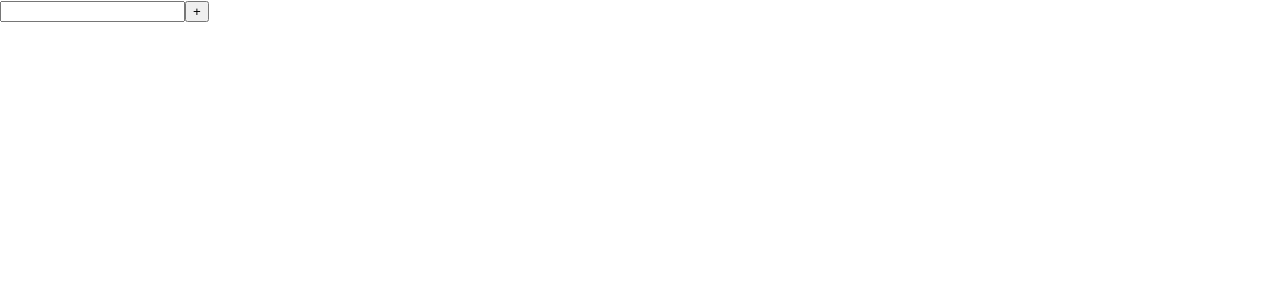
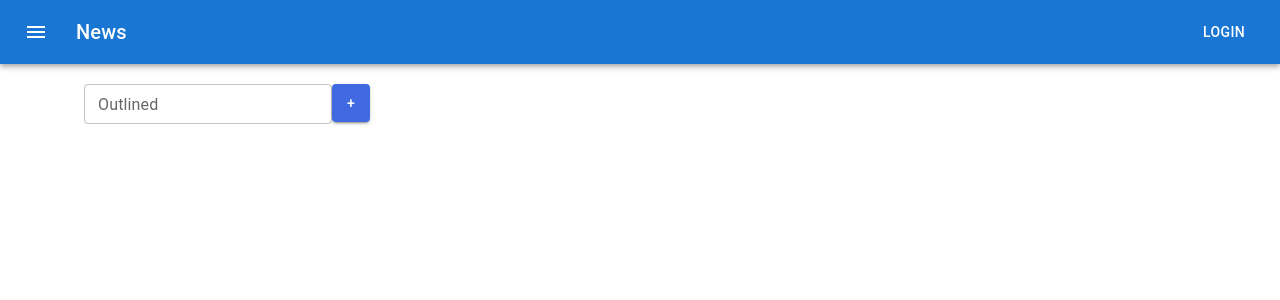
Before and after one commit to RomanMorozenko/todolist01, a React (Create React App) app: page / in a window 1280 px wide. Shown: the top 300 px of the page. Built offline with nearby package versions, Linux system fonts and the light colour scheme.

Commit message:
Task component added + material ui added + optimization with React.memo and use callBack

```diff
--- a/package.json
+++ b/package.json
@@ -3,6 +3,10 @@
   "version": "0.1.0",
   "private": true,
   "dependencies": {
+    "@emotion/react": "^11.11.1",
+    "@emotion/styled": "^11.11.0",
+    "@mui/icons-material": "^5.11.16",
+    "@mui/material": "^5.13.4",
     "@testing-library/jest-dom": "^5.14.1",
     "@testing-library/react": "^13.0.0",
     "@testing-library/user-event": "^13.2.1",
--- a/src/App.tsx
+++ b/src/App.tsx
@@ -1,4 +1,4 @@
-import React from 'react';
+import React, {useCallback} from 'react';
 import {TodoList} from "./components/TodoList/TodoList";
 import './App.css';
 import AddItemForm from "./components/AddItemForm/AddItemForm";
@@ -6,10 +6,18 @@ import {useDispatch, useSelector} from "react-redux";
 import {AppRootStateType} from "./reducers/store";
 import {
     addTodolistAC,
-    changeTodolistFilterAC,
     changeTodolistTitleAC,
     removeTodolistAC
 } from "./reducers/todoListsReducer";
+import AppBar from '@mui/material/AppBar';
+import Toolbar from '@mui/material/Toolbar';
+import Typography from '@mui/material/Typography';
+import Button from '@mui/material/Button';
+import IconButton from '@mui/material/IconButton';
+import MenuIcon from '@mui/icons-material/Menu';
+import Container from '@mui/material/Container';
+import Grid from '@mui/material/Grid';
+import Paper from '@mui/material/Paper';
 
 export type TaskType = {
     id: string
@@ -18,7 +26,7 @@ export type TaskType = {
 }
 
 export type TasksStateType = {
-    [id:string]:Array<TaskType>
+    [id: string]: Array<TaskType>
 }
 
 export type TodoListType = {
@@ -30,41 +38,64 @@ export type TodoListType = {
 export type FilterType = 'all' | 'active' | 'completed';
 
 function App() {
-    const todoLists = useSelector<AppRootStateType,Array<TodoListType>>(state=>state.todolists)
+    console.log('App')
+    const todoLists = useSelector<AppRootStateType, Array<TodoListType>>(state => state.todolists)
     const dispatch = useDispatch();
 
 
-    const handleDeleteTodoList = (todoListID:string) => {
+    const handleDeleteTodoList = useCallback((todoListID: string) => {
         dispatch(removeTodolistAC(todoListID));
-    }
+    },[dispatch])
 
-    const handleAddNewTodoList = (title:string) => {
+    const handleAddNewTodoList = useCallback((title: string) => {
         dispatch(addTodolistAC(title))
-    }
+    }, [dispatch])
 
-    const handleChangeTodoListTitle = (todoListID:string,newTitle:string) => {
-        dispatch(changeTodolistTitleAC(todoListID,newTitle))
-    }
+    const handleChangeTodoListTitle = useCallback((todoListID: string, newTitle: string) => {
+        dispatch(changeTodolistTitleAC(todoListID, newTitle))
+    },[dispatch])
 
     return (
         <div className="App">
+            <AppBar position="static">
+                <Toolbar>
+                    <IconButton
+                        size="large"
+                        edge="start"
+                        color="inherit"
+                        aria-label="menu"
+                        sx={{mr: 2}}
+                    >
+                        <MenuIcon/>
+                    </IconButton>
+                    <Typography variant="h6" component="div" sx={{flexGrow: 1}}>
+                        News
+                    </Typography>
+                    <Button color="inherit">Login</Button>
+                </Toolbar>
+            </AppBar>
+            <Container>
+                <Grid container style={{padding:'20px'}}>
                     <AddItemForm handler={handleAddNewTodoList}/>
+                </Grid>
+                <Grid container>
                     {todoLists.map(todoList => {
 
-                const handleFilterChange = (todoListID:string,value: FilterType) => {
-                    dispatch(changeTodolistFilterAC(todoListID,value))
-                }
-
-                return <TodoList
+                        return <Grid key={todoList.id} item>
+                            <Paper style={{padding:'10px'}}>
+                                <TodoList
                                     key={todoList.id}
                                     todoListID={todoList.id}
                                     title={todoList.title}
                                     filter={todoList.filter}
-                    handleFilterChange={handleFilterChange}
                                     handleDeleteTodoList={handleDeleteTodoList}
                                     handleChangeTodoListTitle={handleChangeTodoListTitle}
                                 />
+                            </Paper>
+                        </Grid>
                     })}
+                </Grid>
+            </Container>
         </div>
     );
 }
--- a/src/components/AddItemForm/AddItemForm.tsx
+++ b/src/components/AddItemForm/AddItemForm.tsx
@@ -1,16 +1,26 @@
-import styles from './addItemForm.module.css';
 import React, {useState} from "react";
+import Button from '@mui/material/Button';
+import TextField from '@mui/material/TextField';
 
 type AddItemFormProps = {
     handler: (title:string) => void
 }
 
-const AddItemForm = (props: AddItemFormProps) => {
+const AddItemForm = React.memo((props: AddItemFormProps) => {
+    console.log('AddItemForm')
 
     const [error, setError] = useState<string | null>(null);
     const [title, setTitle] = useState<string>('');
 
-    const handleAddNewItem = (e: React.MouseEvent<HTMLButtonElement, MouseEvent> | React.KeyboardEvent<HTMLInputElement>) => {
+    const ButtonStyles = {
+        maxWidth: '38px',
+        maxHeight: '38px',
+        minWidth: '38px',
+        minHeight: '38px',
+        backgroundColor:'royalblue',
+    }
+
+    const handleAddNewItem = (e: React.MouseEvent<HTMLButtonElement, MouseEvent> | React.KeyboardEvent<HTMLDivElement>) => {
         e.preventDefault()
         if (title.trim() === '') {
             setError('Type your task...')
@@ -25,23 +35,29 @@ const AddItemForm = (props: AddItemFormProps) => {
 
     return <>
         <form>
-            <input
-                type='text'
+                <TextField
+                    id="outlined-basic"
+                    label="Outlined"
+                    variant="outlined"
+                    size='small'
                     value={title}
+                    error={!!error}
+                    helperText={error}
                     onChange={e => {
                         setError(null);
                         setTitle(e.target.value);
                     }}
                     onKeyDown={e => e.code === 'Enter' && handleAddNewItem(e)}
-                className={error ? styles.error : ''}
                 />
-            <button
+                <Button
+                    style={ButtonStyles}
                     onClick={e => handleAddNewItem(e)}
-            >+
-            </button>
+                    variant="contained"
+                >
+                    +
+                </Button>
         </form>
-        {error ? <h4 className={styles.errorText}>{error}</h4> : <></>}
     </>
-}
+})
 
 export default AddItemForm;
--- /dev/null
+++ b/src/components/Task/Task.tsx
@@ -0,0 +1,41 @@
+import {useDispatch} from "react-redux";
+import {changeTaskStatusAC, changeTaskTitleAC, removeTaskAC} from "../../reducers/tasksReducer";
+import Checkbox from "@mui/material/Checkbox";
+import EditableSpan from "../EditableSpan/EditableSpan";
+import IconButton from "@mui/material/IconButton";
+import DeleteIcon from "@mui/icons-material/Delete";
+import React, {useCallback} from "react";
+
+
+type TaskPropsType = {
+    todolistID:string
+    taskID:string
+    completed:boolean
+    title:string
+}
+
+export const Task = React.memo((props:TaskPropsType) => {
+    const dispatch = useDispatch();
+
+    const handleChangeTaskTitle = useCallback((newTitle:string) => {
+        dispatch(changeTaskTitleAC(props.todolistID,props.taskID,newTitle));
+    },[dispatch,props.todolistID,props.taskID])
+
+    return <li
+    >
+        <Checkbox
+            checked={props.completed}
+            onChange={() => dispatch(changeTaskStatusAC(props.todolistID, props.taskID,!props.completed))}
+        />
+        <EditableSpan
+            currentTitle={props.title}
+            handleChangeTitle={handleChangeTaskTitle}
+        />
+        <IconButton
+            aria-label="delete"
+            onClick={() => dispatch(removeTaskAC(props.todolistID, props.taskID))}
+        >
+            <DeleteIcon />
+        </IconButton>
+    </li>
+})
--- a/src/components/TodoList/TodoList.tsx
+++ b/src/components/TodoList/TodoList.tsx
@@ -1,81 +1,99 @@
-import React from "react";
-import {TaskType, FilterType, TasksStateType} from "../../App";
+import React, {useCallback} from "react";
+import {TaskType, FilterType} from "../../App";
 import AddItemForm from "../AddItemForm/AddItemForm";
 import EditableSpan from "../EditableSpan/EditableSpan";
 import {useDispatch, useSelector} from "react-redux";
 import {AppRootStateType} from "../../reducers/store";
-import {addTaskAC, changeTaskStatusAC, changeTaskTitleAC, removeTaskAC} from "../../reducers/tasksReducer";
+import {addTaskAC} from "../../reducers/tasksReducer";
+import IconButton from '@mui/material/IconButton';
+import DeleteIcon from '@mui/icons-material/Delete';
+import Stack from '@mui/material/Stack';
+import Button from '@mui/material/Button';
+import {changeTodolistFilterAC} from "../../reducers/todoListsReducer";
+import {Task} from "../Task/Task";
 
 type TodoListProps = {
     todoListID: string
     title:string
     filter:FilterType
-    handleFilterChange: (todoListID: string, value: FilterType) => void
     handleDeleteTodoList: (todoListID: string) => void
     handleChangeTodoListTitle:(todoListID:string,newTitle:string)=>void
 }
-export const TodoList = (props: TodoListProps) => {
+export const TodoList = React.memo((props: TodoListProps) => {
 
-    const tasks = useSelector<AppRootStateType,TasksStateType>(state=>state.tasks);
+    console.log("Todolist"+ props.todoListID)
+
+    const tasks = useSelector<AppRootStateType,TaskType[]>(state=>state.tasks[props.todoListID]);
     const dispatch = useDispatch();
 
-    const onAddTaskClick = (title: string) => {
-        dispatch(addTaskAC(props.todoListID,title));
-    };
-
-    const handleChangeTodoListTitle = (newTitle:string) => {
-        props.handleChangeTodoListTitle(props.todoListID,newTitle)
+    const FilterButtonStyles = {
+        maxWidth: '100px', maxHeight: '30px', minWidth: '30px', minHeight: '30px'
     }
 
-    let tasksToRender = [...tasks[props.todoListID]];
+    const handleFilterChange = (todolistID:string,value: FilterType) => {
+        dispatch(changeTodolistFilterAC(props.todoListID, value))
+    }
+
+    const addTask = useCallback((title: string) => {
+        dispatch(addTaskAC(props.todoListID,title));
+    },[dispatch,props.todoListID])
+
+    const handleChangeTodoListTitle = useCallback((newTitle:string) => {
+        props.handleChangeTodoListTitle(props.todoListID,newTitle)
+    },[props.handleChangeTodoListTitle,props.todoListID])
+
+    let tasksToRender = [...tasks];
     if(props.filter === 'active') {
-        tasksToRender = tasks[props.todoListID].filter(task=>!task.completed)
+        tasksToRender = tasks.filter(task=>!task.completed)
     }
     if(props.filter === 'completed') {
-        tasksToRender = tasks[props.todoListID].filter(task=>task.completed)
+        tasksToRender = tasks.filter(task=>task.completed)
     }
 
     return (
         <div>
-            <EditableSpan currentTitle={props.title} handleChangeTaskTitle={handleChangeTodoListTitle}/>
-            <AddItemForm handler={onAddTaskClick}/>
-            <button
-                onClick={() => props.handleDeleteTodoList(props.todoListID)}
-            >
-                Delete
-            </button>
-            <div>
-                <button onClick={() => props.handleFilterChange(props.todoListID, 'all')}>ALL</button>
-                <button onClick={() => props.handleFilterChange(props.todoListID, 'active')}>ACTIVE</button>
-                <button onClick={() => props.handleFilterChange(props.todoListID, 'completed')}>COMPLETED</button>
-            </div>
+            <EditableSpan currentTitle={props.title} handleChangeTitle={handleChangeTodoListTitle}/>
+            <IconButton aria-label="delete" onClick={() => props.handleDeleteTodoList(props.todoListID)}>
+                <DeleteIcon />
+            </IconButton>
+            <AddItemForm handler={addTask}/>
+            <Stack direction="row">
+                <Button
+                    style={FilterButtonStyles}
+                    onClick={() => handleFilterChange(props.todoListID, 'all')}
+                    variant={props.filter === 'all' ? "contained" : "outlined"}
+                    color="secondary"
+                >
+                    ALL
+                </Button>
+                <Button
+                    style={FilterButtonStyles}
+                    onClick={() => handleFilterChange(props.todoListID, 'active')}
+                    variant={props.filter === 'active' ? "contained" : "outlined"}
+                    color="success"
+                >
+                    ACTIVE
+                </Button>
+                <Button
+                    style={FilterButtonStyles}
+                    onClick={() => handleFilterChange(props.todoListID, 'completed')}
+                    variant={props.filter === 'completed' ? "contained" : "outlined"}
+                    color="error"
+                >
+                    COMPLETED
+                </Button>
+            </Stack>
             <ul>
                 {tasksToRender.map((task: TaskType) => {
-
-                    const handleChangeTaskTitle = (newTitle:string) => {
-                        dispatch(changeTaskTitleAC(props.todoListID,task.id,newTitle));
-                    }
-
-                    return <li
+                    return <Task
                         key={task.id}
-                    >
-                        <input
-                            type="checkbox"
-                            checked={task.completed}
-                            onChange={() => dispatch(changeTaskStatusAC(props.todoListID, task.id,!task.completed))}
-                        />
-                        <EditableSpan
-                            currentTitle={task.title}
-                            handleChangeTaskTitle={handleChangeTaskTitle}
-                        />
-                        <button
-                            onClick={() => dispatch(removeTaskAC(props.todoListID, task.id))}
-                        >
-                            Delete
-                        </button>
-                    </li>;
+                        todolistID={props.todoListID}
+                        taskID={task.id}
+                        completed={task.completed}
+                        title={task.title}
+                    />
                 })}
             </ul>
         </div>
     )
-}
+});
```
Also changed, not shown: src/components/EditableSpan/EditableSpan.tsx (+5 -5 lines), src/reducers/todoListsReducer.ts (+5 -4 lines), 1 other file (tests, documents, lock files or other folders). Lines whose indentation alone changed are shown as unchanged.
